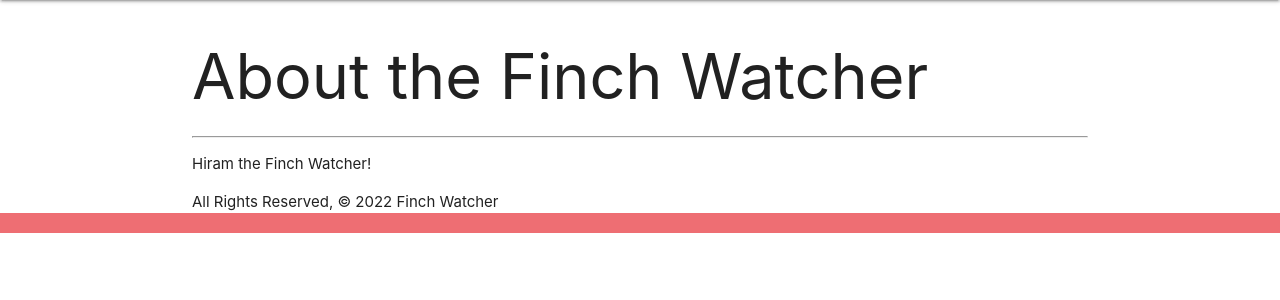
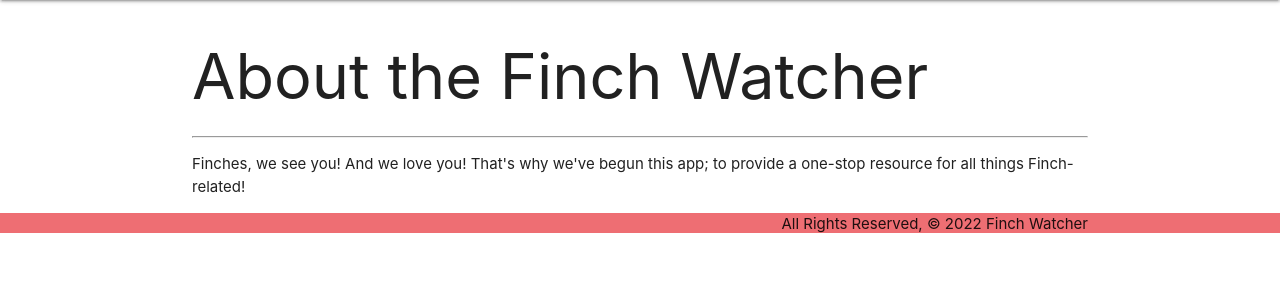
Before and after one commit to DuaneWellington/finch_collector_django, a Django app: page /about/ in a window 1280 px wide. Shown: the part 64-364 px from the top of the page. Run offline with Django 5.2, Linux system fonts and the light colour scheme.

Commit message:
part 1 complete

```diff
--- a/finchcollector2/main_app/templates/about.html
+++ b/finchcollector2/main_app/templates/about.html
@@ -4,7 +4,7 @@
 
 <h1>About the Finch Watcher</h1>
 <hr>
-<p>Hiram the Finch Watcher!</p>
-<footer>All Rights Reserved, &copy; 2022 Finch Watcher</footer>
+<p>Finches, we see you! And we love you! That's why we've begun this app; to provide a one-stop resource for all things Finch-related!</p>
+<footer class="right">All Rights Reserved, &copy; 2022 Finch Watcher</footer>
 
 {% endblock %}
--- a/finchcollector2/main_app/templates/home.html
+++ b/finchcollector2/main_app/templates/home.html
@@ -1,4 +1,6 @@
 {% extends 'base.html' %}
+
 {% block content %}
 <h1>Home</h1>
+
 {% endblock %}
--- a/finchcollector2/main_app/views.py
+++ b/finchcollector2/main_app/views.py
@@ -1,4 +1,9 @@
 from django.shortcuts import render
+
+finches = [
+  {'name': 'Flicker', 'breed': 'Shaft-tail', 'description': 'never idle, always moving', 'age': 2},
+  {'name': 'Runnymede', 'breed': 'European Goldfinch', 'description': 'gentle and loving', 'age': 2},
+]
 
 # Create your views here.
 
@@ -9,4 +14,5 @@ def about(request):
     return render(request, 'about.html')
 
 def finches_index(request):
-    return render(request, 'finches/index.html', {'finches': finches})
+    return render(request, 'finches/index.html', {
+        'finches': finches})
```
